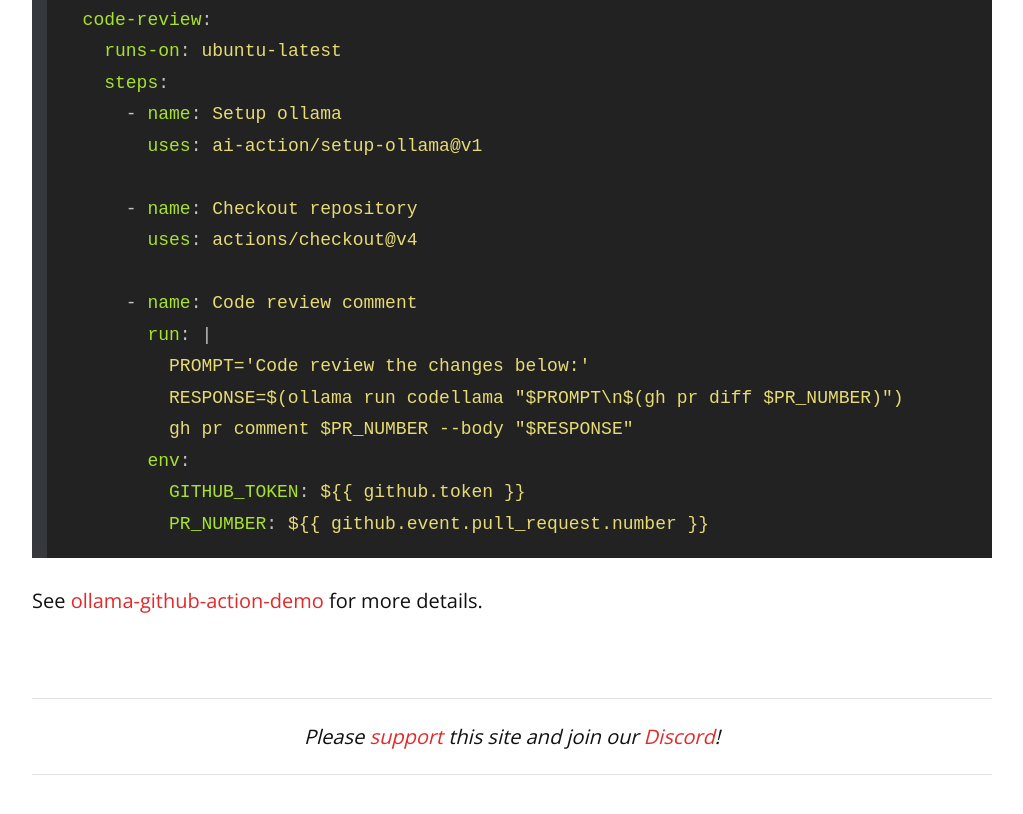
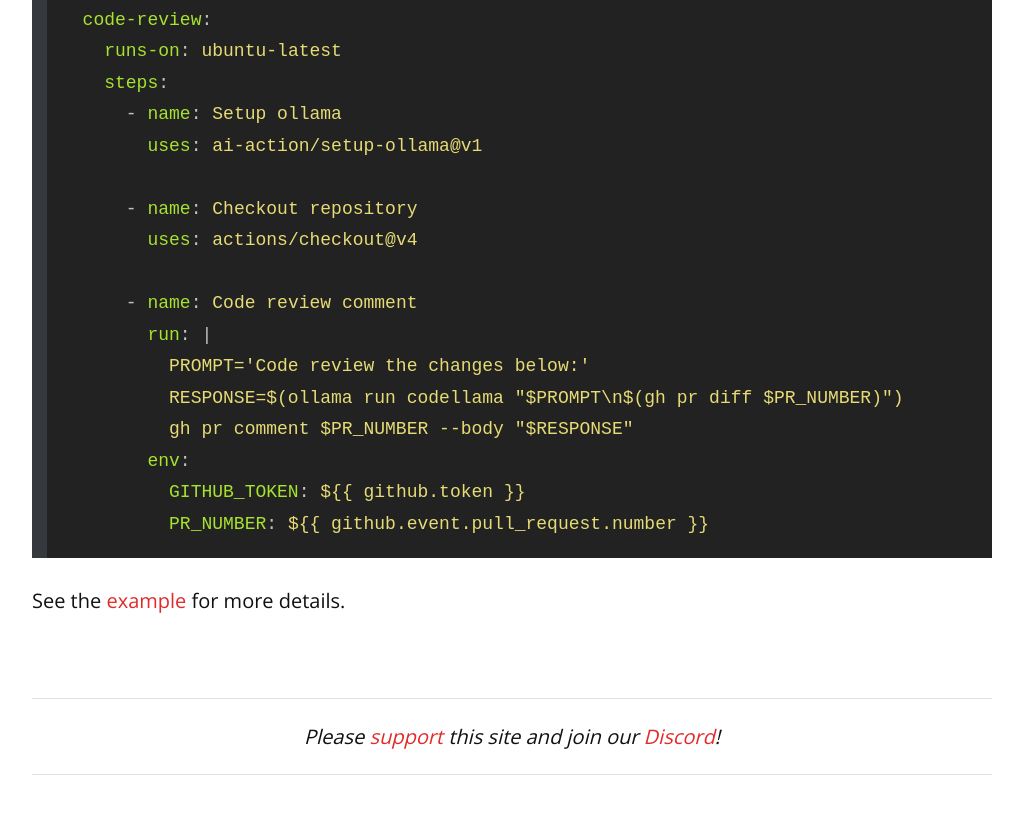
Before and after one commit to remarkablemark/remarkablemark.github.io, a Jekyll site: the page built from _posts/2025/2025-02-23-run-ollama-large-language-models-on-github-actions.md, in a window 1280 px wide and 900 px high, scrolled down 2915 px. Shown: the top 814 px of the window, without its empty margins (128-1151 px from the left). Built offline with Jekyll 4.4.1, drawn with Linux system fonts in a browser that asks for light colours; comment, search, counter and statistics services are not loaded.

Commit message:
chore(posts): update "How to run Ollama LLM on GitHub Actions"
Post: 2025-02-23-run-ollama-large-language-models-on-github-actions.md

Add PR link:
https://github.com/ai-action/ollama-github-action-demo/pull/1

```diff
--- a/_posts/2025/2025-02-23-run-ollama-large-language-models-on-github-actions.md
+++ b/_posts/2025/2025-02-23-run-ollama-large-language-models-on-github-actions.md
@@ -124,4 +124,4 @@
 
 {% endraw %}
 
-See [ollama-github-action-demo](https://github.com/ai-action/ollama-github-action-demo) for more details.
+See the [example](https://github.com/ai-action/ollama-github-action-demo/pull/1) for more details.
```
